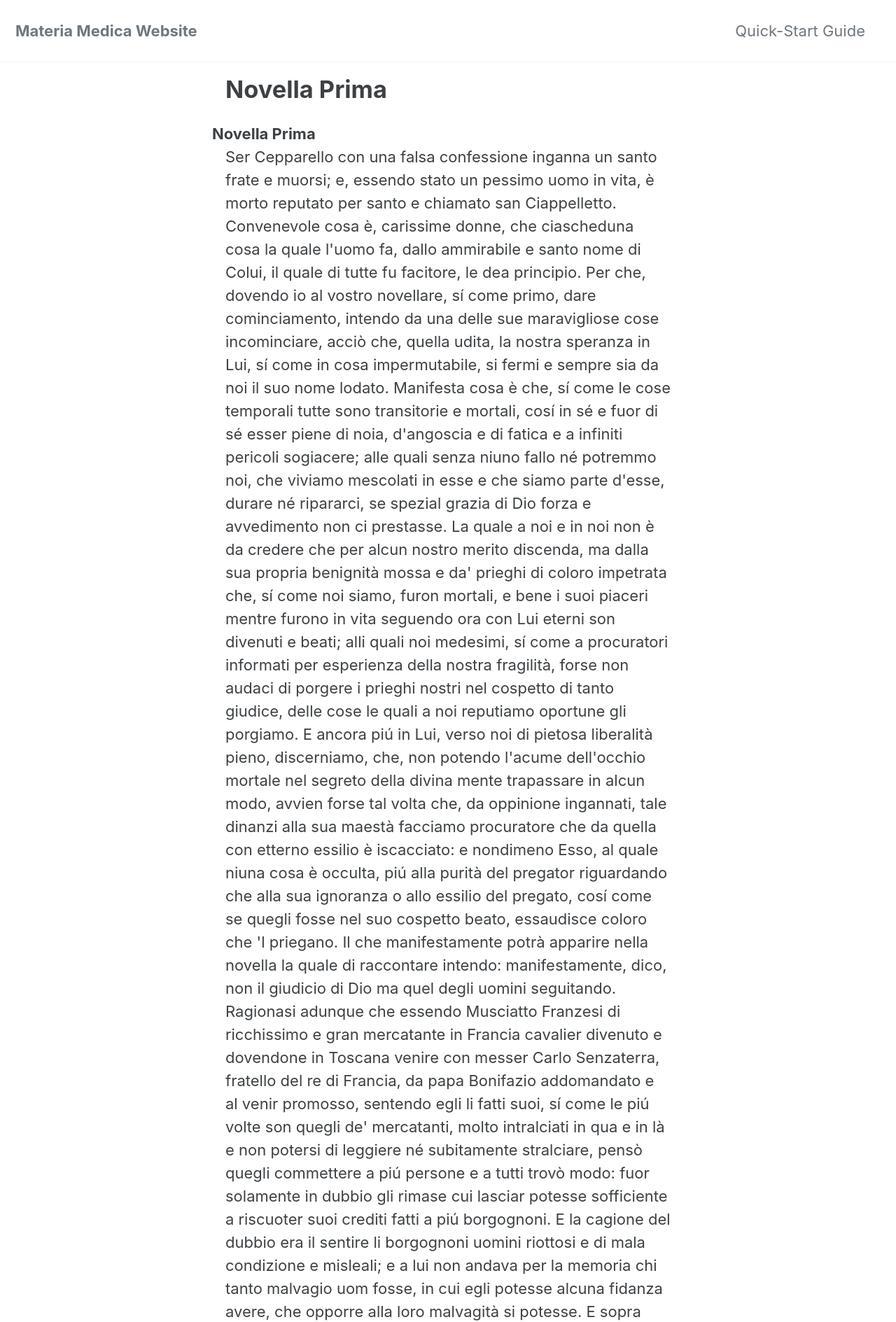
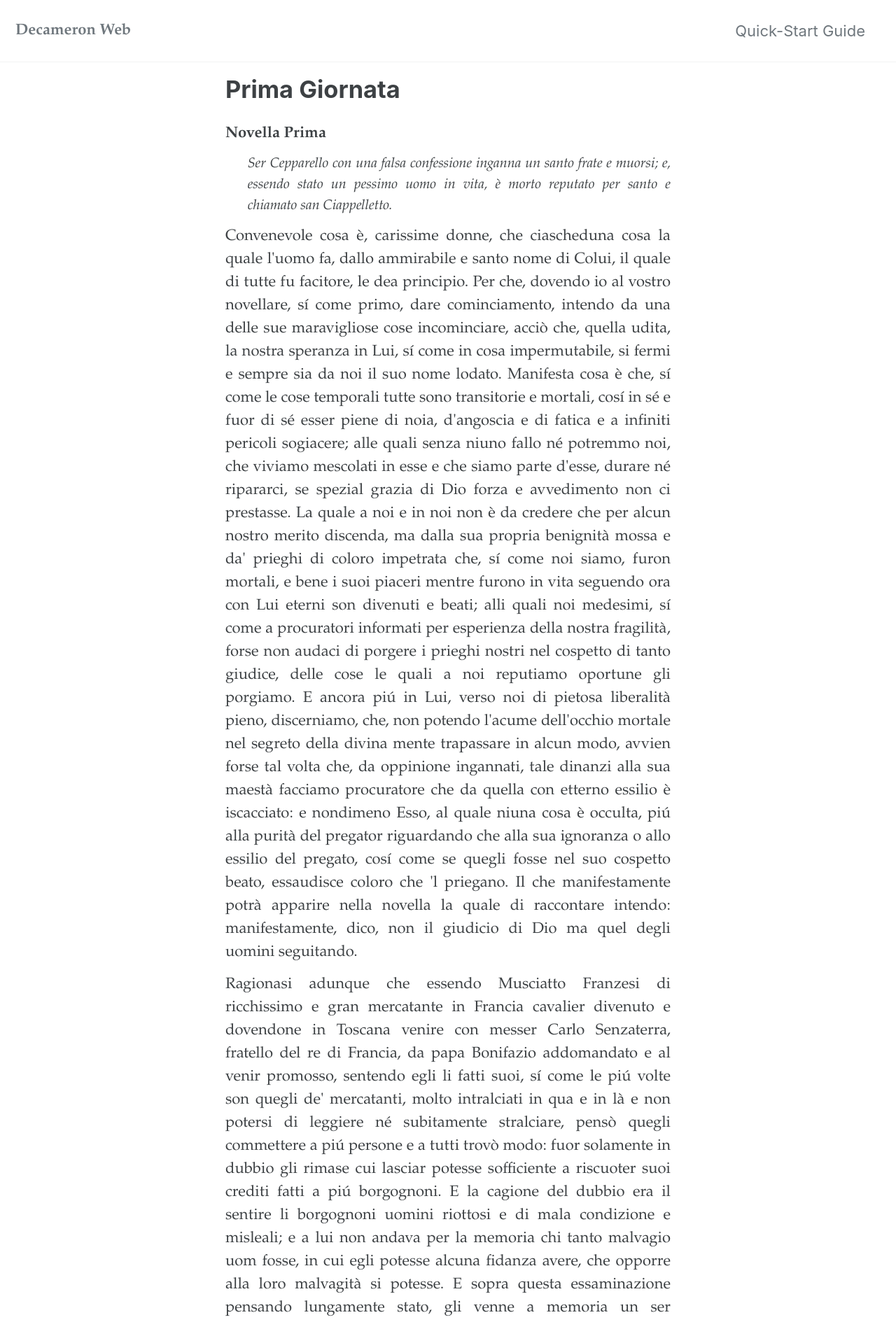
Before and after one commit to pamarca/DecameronWeb, a Jekyll site: the page built from decameron-text/italian/itDay01Nov01.md, in a window 1280 px wide. Shown: the top 1889 px of the page at 70% size. Built offline with Jekyll 4.4.1, drawn with Linux system fonts in a browser that asks for light colours; cached includes are drawn as plain includes; a script bundle is joined from its source files by our own code; library files that are not in the unit come from our copies.

Commit message:
changing font etc.

```diff
--- a/_config.yml
+++ b/_config.yml
@@ -16,11 +16,11 @@ minimal_mistakes_skin    : "default" # "air", "aqua", "contrast", "dark", "dirt"
 
 # Site Settings
 locale                   : "en-US"
-title                    : "Materia Medica Website"
+title                    : "Decameron Web"
 title_separator          : "-"
 subtitle                 : # site tagline that appears below site title in masthead
 name                     : "Sabrina Minuzzi"
-description              : "Early Modern Herbs in Venice"
+description              : "Online Edition of Boccaccio's Decameron"
 url                      : # the base hostname & protocol for your site e.g. "https://mmistakes.github.io"
 baseurl                  : # the subpath of your site, e.g. "/blog"
 repository               : # GitHub username/repo-name e.g. "mmistakes/minimal-mistakes"
--- a/_layouts/single-xml.html
+++ b/_layouts/single-xml.html
@@ -44,7 +44,7 @@ layout: default
         {% endif %}
         <script>
               var CETEIcean = new CETEI();
-              CETEIcean.getHTML5('{{page:plant-xml}}', function(data) {
+              CETEIcean.getHTML5('{{page:novella-xml}}', function(data) {
                 document.getElementById("TEI").innerHTML = "";
                 document.getElementById("TEI").appendChild(data);
                 CETEIcean.addStyle(document, data);
--- a/_sass/minimal-mistakes/_masthead.scss
+++ b/_sass/minimal-mistakes/_masthead.scss
@@ -50,6 +50,7 @@
   -ms-flex-item-align: center;
   align-self: center;
   font-weight: bold;
+  font-family: Garamond;
   // z-index: 20;
 }
 
--- a/assets/css/ceteicean.css
+++ b/assets/css/ceteicean.css
@@ -390,9 +390,28 @@ tei-head {
   display: block;
   font-weight: bold;
   font-size: 1.5m;
-  margin-left: -3%;
-  margin-top: 2%}
+  margin-top: 2%;
+  font-family: Garamond}
 
   tei-TEIHeader {
     display: none;
   }
+
+tei-p {
+  display: block;
+  text-align: justify;
+  margin-top: 2%;
+  font-size: 1m;
+  font-family: Garamond;
+}
+
+tei-argument {
+  display: block;
+  margin-left: 5%;
+  font-style: italic;
+  font-size: 90%;
+}
+
+tei-milestone {
+  visibility: visible;
+}
--- a/assets/xml/itDecameron/itDay01Nov01.xml
+++ b/assets/xml/itDecameron/itDay01Nov01.xml
@@ -309,4 +309,5 @@
             <milestone id="p01010092" />E qui si tacque.</p>
           </div3>
         </div2>
-</TEI>
+
+        </TEI>
--- a/decameron-text/italian/itDay01Nov01.md
+++ b/decameron-text/italian/itDay01Nov01.md
@@ -1,8 +1,8 @@
 ---
-title: "Novella Prima"
+title: "Prima Giornata"
 permalink: "/decameron-text/italian/itDay01Nov01/"
 day: "01"
 novella: "01"
-plant-xml: /assets/xml/itDecameron/itDay01Nov01.xml
+novella-xml: /assets/xml/itDecameron/itDay01Nov01.xml
 layout: single-xml
 ---
```
Also changed, not shown: decameron-text/italian/itDay01Nov02.md (added, +8 -0 lines), novellas/italian/itDay01Nov01.md (deleted, +0 -8 lines).
